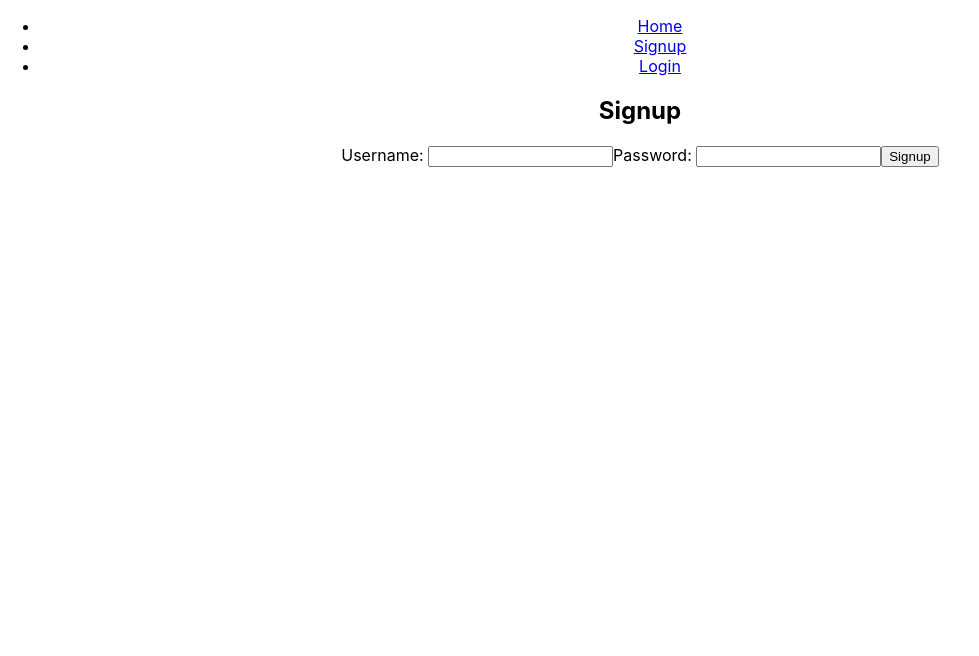
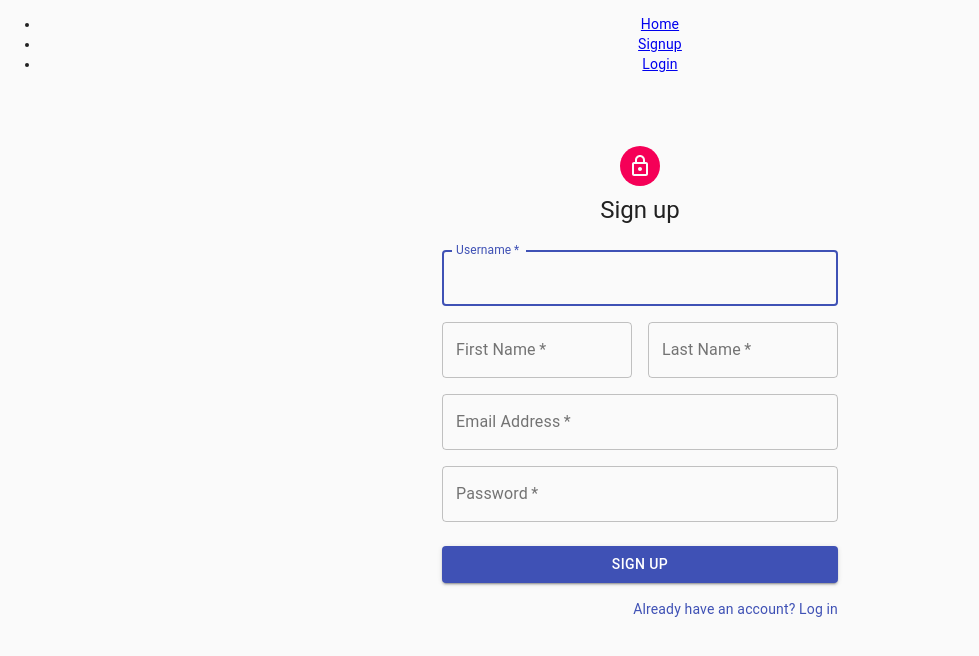
Before and after one commit to PetSpotter/PetSpotter, a React (Create React App) app in the folder client/: page /signup in a window 1280 px wide. Shown: the top 656 px of the page, without its empty margins (0-979 px from the left). Built offline with nearby package versions, Linux system fonts and the light colour scheme.

Commit message:
Authentification styling - functional component needs to be changed to work with the input from

```diff
--- a/client/src/components/Signup.js
+++ b/client/src/components/Signup.js
@@ -1,70 +1,226 @@
+// import React from 'react';
+// import { signup } from '../services/auth';
+
+// export default class Signup extends React.Component {
+
+//   state = {
+//     username: '',
+//     password: '',
+//     message: ''
+//   }
+
+//   handleChange = e => {
+//     const { name, value } = e.target;
+//     this.setState({
+//       [name]: value
+//     })
+//   }
+
+//   handleSubmit = e => {
+//     e.preventDefault();
+//     const { username, password } = this.state
+//     signup( username, password)
+//       .then(data => {
+//         if(data.message){
+//           this.setState({
+//             message: data.message,
+//             username: '',
+//             password: ''
+//           })
+//         } else {
+//           this.props.setUser(data);
+//           this.props.history.push('/')
+//         }
+//       })
+//   }
+
+//   render() {
+//     return (
+//       <div>
+//         <h2> Signup </h2>
+
+//         <form onSubmit={this.handleSubmit} >
+
+//             <label htmlFor='username'>Username: </label>
+//                <input form
+//                 type='text'
+//                 name='username'
+//                 value={this.state.username}
+//                 onChange={this.handleChange}
+//                 id='username'
+//               />
+
+//             <label htmlFor='password'>Password: </label>
+//               <input form
+//                 type='text'
+//                 name='password'
+//                 value={this.state.password}
+//                 onChange={this.handleChange}
+//                 id='password'
+//               />
+
+//             {this.state.message && (
+//               <alert variant='danger'>{this.state.message}</alert>)}
+//             <button type='submit'>Signup</button>
+
+//         </form>
+//       </div>
+//     )
+//   }
+// }
+
+
 import React from 'react';
-import { signup } from '../services/auth';
+import Avatar from '@material-ui/core/Avatar';
+import Button from '@material-ui/core/Button';
+import CssBaseline from '@material-ui/core/CssBaseline';
+import TextField from '@material-ui/core/TextField';
+import Link from '@material-ui/core/Link';
+import Grid from '@material-ui/core/Grid';
+// import FormControlLabel from '@material-ui/core/FormControlLabel';
+// import Box from '@material-ui/core/Box';
+// import Checkbox from '@material-ui/core/Checkbox';
 
-export default class Signup extends React.Component {
+import LockOutlinedIcon from '@material-ui/icons/LockOutlined';
+import Typography from '@material-ui/core/Typography';
+import { makeStyles } from '@material-ui/core/styles';
+import Container from '@material-ui/core/Container';
 
-  state = {
-    username: '',
-    password: '',
-    message: ''
-  }
 
-  handleChange = e => {
-    const { name, value } = e.target;
-    this.setState({
-      [name]: value
-    })
-  }
+const useStyles = makeStyles((theme) => ({
+  paper: {
+    marginTop: theme.spacing(8),
+    display: 'flex',
+    flexDirection: 'column',
+    alignItems: 'center',
+  },
+  avatar: {
+    margin: theme.spacing(1),
+    backgroundColor: theme.palette.secondary.main,
+  },
+  form: {
+    width: '100%', // Fix IE 11 issue.
+    marginTop: theme.spacing(3),
+  },
+  submit: {
+    margin: theme.spacing(3, 0, 2),
+  },
+}));
 
-  handleSubmit = e => {
-    e.preventDefault();
-    const { username, password } = this.state
-    signup( username, password)
-      .then(data => {
-        if(data.message){
-          this.setState({
-            message: data.message,
-            username: '',
-            password: ''
-          })
-        } else {
-          this.props.setUser(data);
-          this.props.history.push('/')
-        }
-      })
-  }
+export default function Signup() {
 
-  render() {
+  const classes = useStyles();
+
     return (
-      <div>
-        <h2> Signup </h2>
+      <Container component="main" maxWidth="xs">
+        <CssBaseline />
+        <div className={classes.paper}>
+          <Avatar className={classes.avatar}>
+            <LockOutlinedIcon />
+          </Avatar>
+          <Typography component="h1" variant="h5">
+            Sign up
+          </Typography>
 
-        <form onSubmit={this.handleSubmit} >
+          <form className={classes.form} noValidate>
 
-            <label htmlFor='username'>Username: </label>
-              <input form
-                type='text'
-                name='username'
-                value={this.state.username}
-                onChange={this.handleChange}
-                id='username'
+            <Grid container spacing={2}>
+            <Grid item xs={12}>
+                <TextField
+                  variant="outlined"
+                  required
+                  fullWidth
+                  id="username"
+                  label="Username"
+                  name="username"
+                  autoComplete="username"
+                  autoFocus
+                  type='text'
+                  // value={this.state.username}
+                  // onChange={this.handleChange}
               />
+              </Grid>
 
-            <label htmlFor='password'>Password: </label>
-              <input form
-                type='text'
-                name='password'
-                value={this.state.password}
-                onChange={this.handleChange}
-                id='password'
-              />
+              <Grid item xs={12} sm={6}>
+                <TextField
+                  autoComplete="first_name"
+                  name="first_name"
+                  variant="outlined"
+                  required
+                  fullWidth
+                  id="first_name"
+                  label="First Name"
+                  type='text'
+                  // value={this.state.first_name}
+                  // onChange={this.handleChange}
+                />
 
-            {this.state.message && (
-              <alert variant='danger'>{this.state.message}</alert>)}
-            <button type='submit'>Signup</button>
+              </Grid>
+              <Grid item xs={12} sm={6}>
+                <TextField
+                  variant="outlined"
+                  required
+                  fullWidth
+                  id="lastName"
+                  label="Last Name"
+                  name="last_name"
+                  autoComplete="last_name"
+                  type='text'
+                  // value={this.state.last_name}
+                  // onChange={this.handleChange}
+                />
 
-        </form>
-      </div>
-    )
-  }
+              </Grid>
+              <Grid item xs={12}>
+                <TextField
+                  variant="outlined"
+                  required
+                  fullWidth
+                  id="email"
+                  label="Email Address"
+                  name="email"
+                  autoComplete="email"
+                  type='text'
+                  // value={this.state.first_name}
+                  // onChange={this.handleChange}
+                />
+
+              </Grid>
+              <Grid item xs={12}>
+                <TextField
+                  variant="outlined"
+                  required
+                  fullWidth
+                  name="password"
+                  label="Password"
+                  type="password"
+                  id="password"
+                  autoComplete="current-password"
+                  // value={this.state.password}
+                  // onChange={this.handleChange}
+                />
+              </Grid>
+
+            </Grid>
+            <Button
+              type="submit"
+              fullWidth
+              variant="contained"
+              color="primary"
+              className={classes.submit}
+            >
+              Sign Up
+            </Button>
+            <Grid container justify="flex-end">
+              <Grid item>
+                <Link href="/login" variant="body2">
+                  Already have an account? Log in
+                </Link>
+              </Grid>
+            </Grid>
+          </form>
+        </div>
+      </Container>
+    );
+
 }
--- a/package.json
+++ b/package.json
@@ -7,6 +7,8 @@
     "dev": "nodemon server.js"
   },
   "dependencies": {
+    "@material-ui/core": "^4.11.3",
+    "@material-ui/icons": "^4.11.2",
     "axios": "^0.21.1",
     "bcrypt": "^5.0.1",
     "cloudinary": "^1.25.0",
```
Also changed, not shown: client/src/App.js (line endings or trailing spaces), 1 other file (tests, documents, lock files or other folders).
